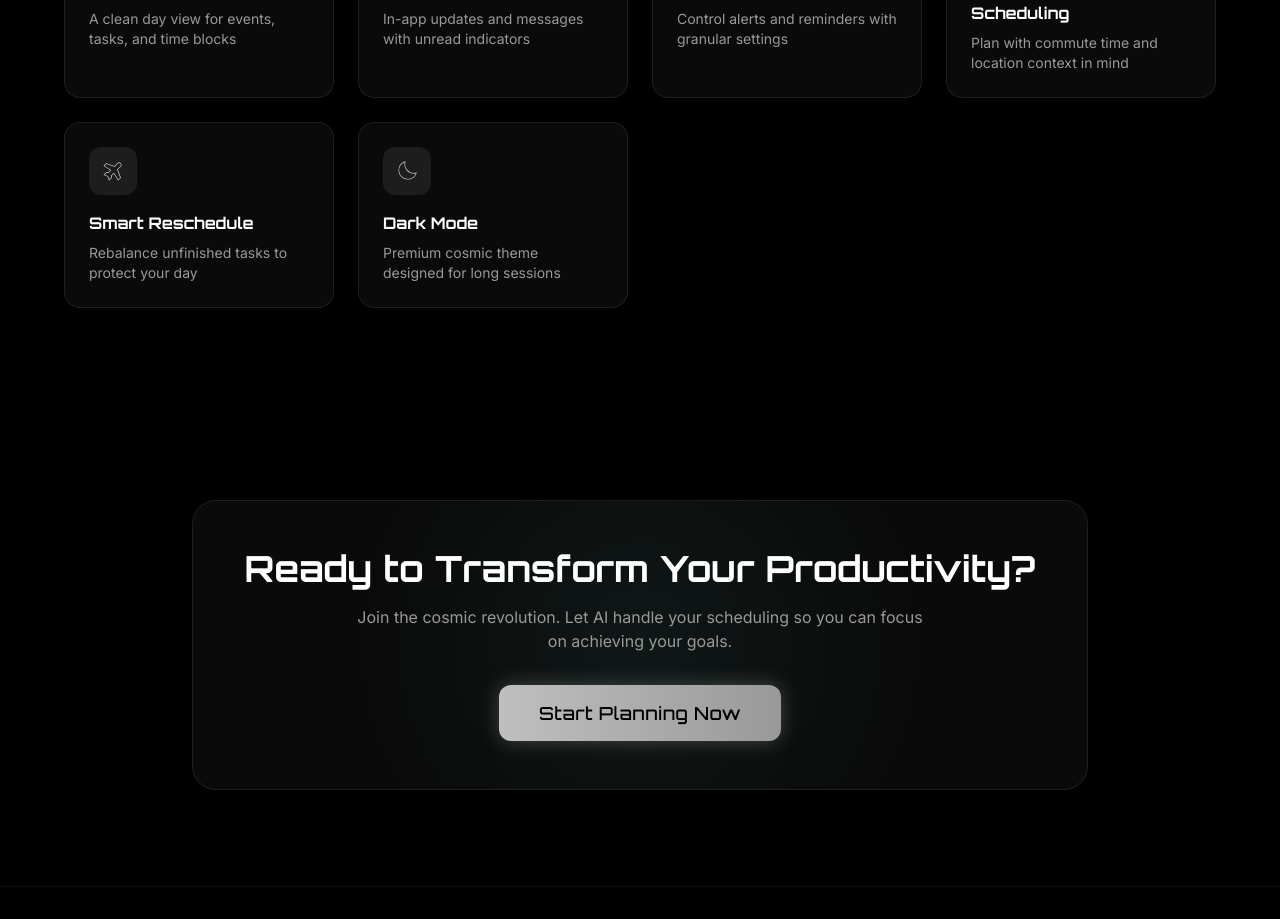
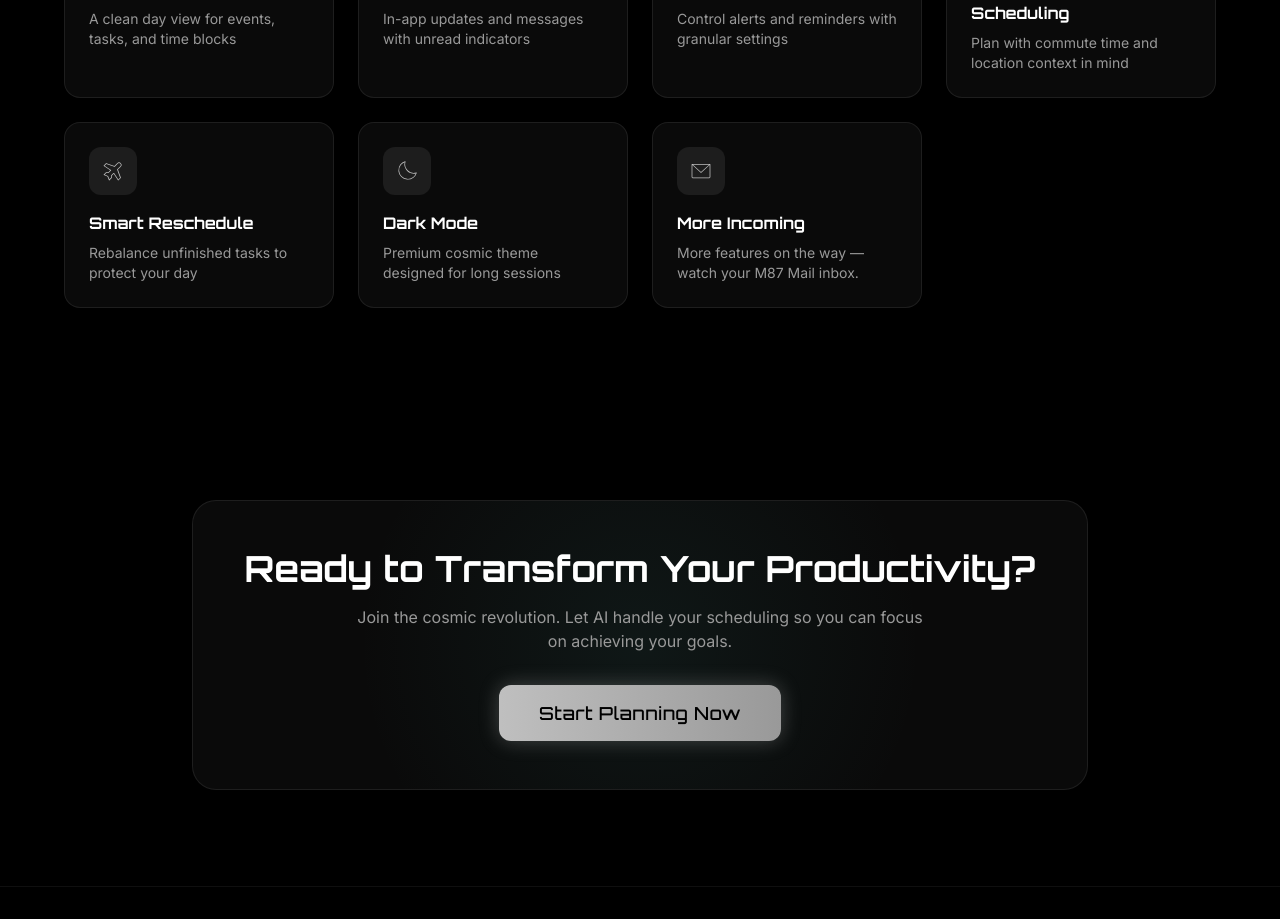
Before and after one commit to cyberspector15-del/m87planner-app, a React (Vite) app: page / in a window 1280 px wide. Shown: the part 1620-2539 px from the top of the page. Built offline with nearby package versions, Linux system fonts and the light colour scheme.

Commit message:
Landing: add more-incoming feature card

```diff
--- a/src/pages/Home.tsx
+++ b/src/pages/Home.tsx
@@ -89,6 +89,11 @@ const features = [
     icon: Moon,
     title: "Dark Mode",
     description: "Premium cosmic theme designed for long sessions",
+  },
+  {
+    icon: EnvelopeSimple,
+    title: "More Incoming",
+    description: "More features on the way — watch your M87 Mail inbox.",
   },
 ];
 const Home = () => {
```
